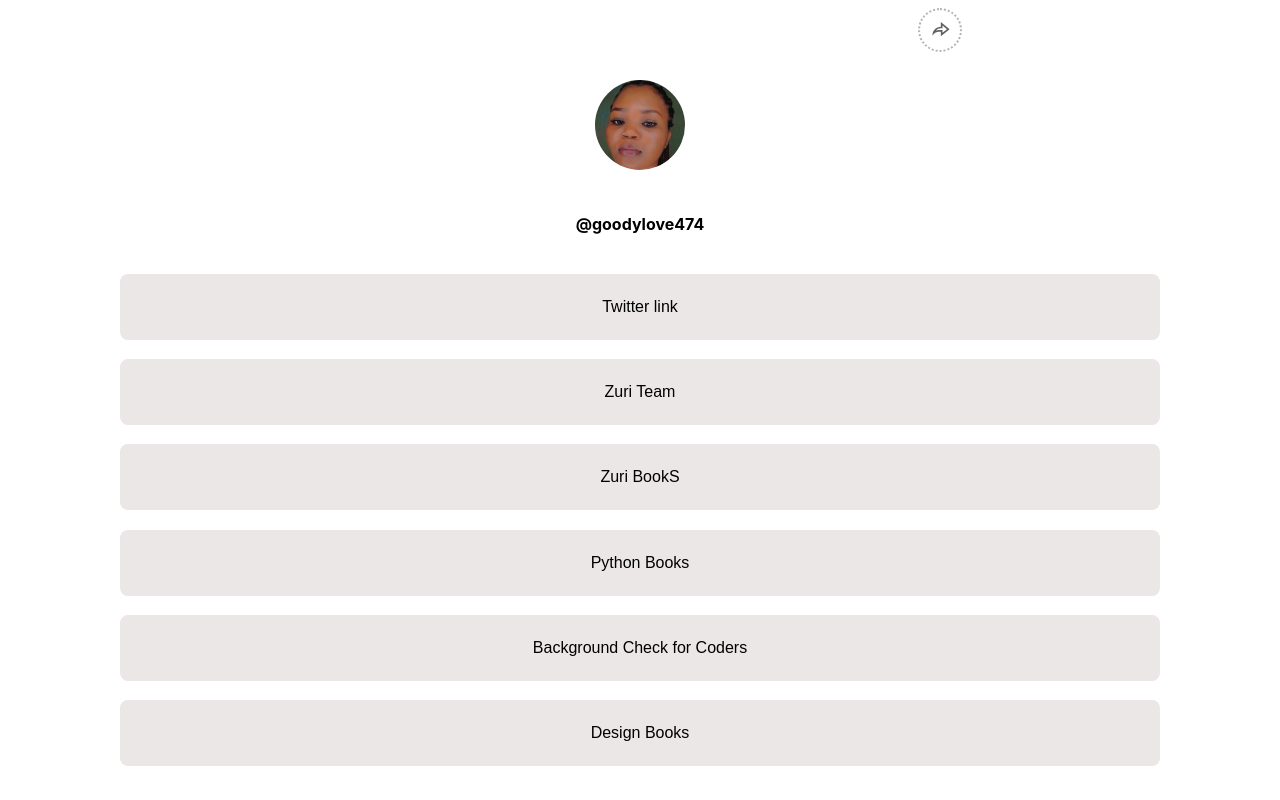
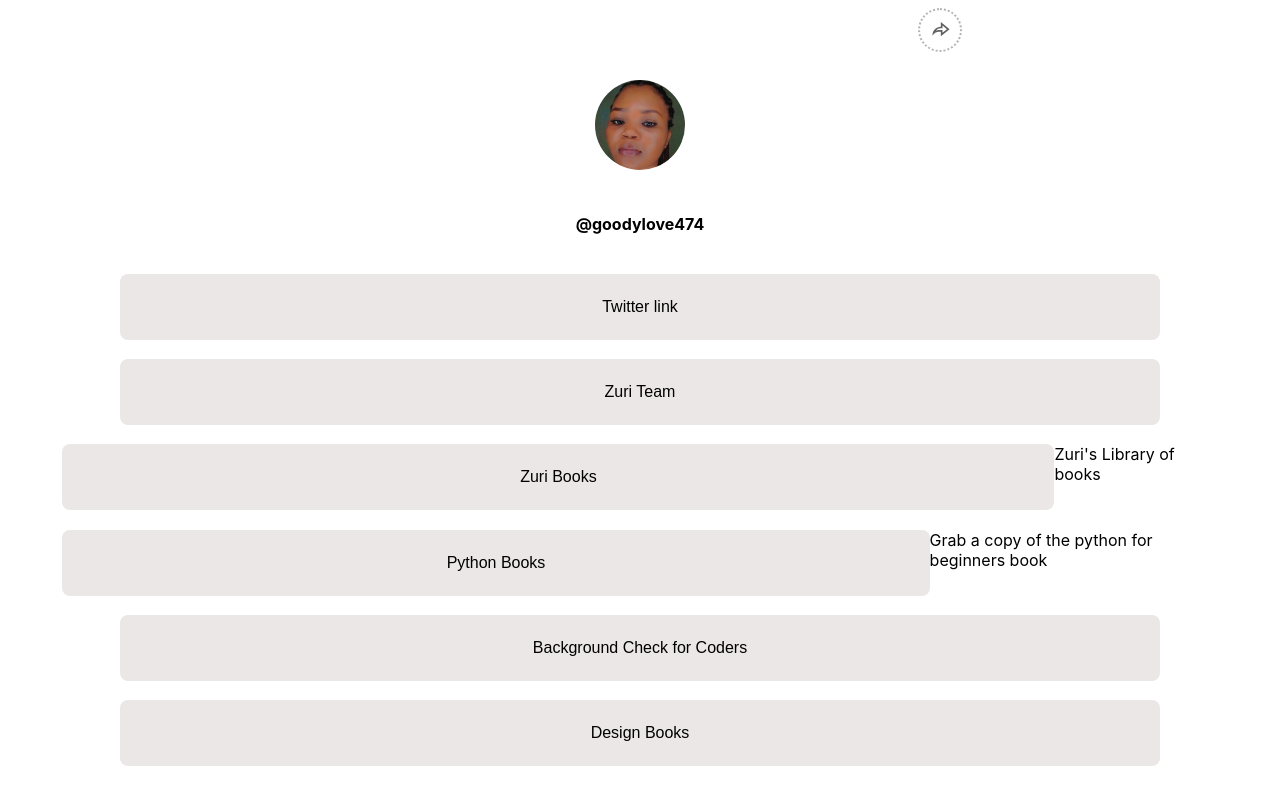
Before and after one commit to goodylove/linktree, a React (Create React App) app: page / in a window 1280 px wide. Shown: the top 800 px of the page. Built offline with nearby package versions, Linux system fonts and the light colour scheme.

Commit message:
complete props LinkButton

```diff
--- a/src/App.jsx
+++ b/src/App.jsx
@@ -37,21 +37,33 @@
             <LinkButton href="https://twitter.com/goodylove474">Twitter link</LinkButton>
           </li>
           <li>
-            <LinkButton id="btn_zuri" href="https://training.zuri.team/">Zuri Team</LinkButton>
+            <LinkButton id="btn_zuri" href="https://training.zuri.team/" tooltipSubText="Meets the Zuri Team">Zuri Team</LinkButton>
           </li>
           <li>
-            <LinkButton id="books" href="http://books.zuri.team ">Zuri BookS</LinkButton>
+            <LinkButton id="books" href="https://books.zuri.team"
+              tooltipTitle="Zuri's Library of books"
+              tooltipSubText="You can find all kinds of tech related books right here on the Zuri librabry, you get access to free and premium books to help you with your tech journey."
+            >
+              Zuri Books
+            </LinkButton>
           </li>
           <li>
-            <LinkButton id="book__python" href="https://books.zuri.team/">Python Books</LinkButton>
+            <LinkButton
+              id="book__python"
+              href="https://books.zuri.team/python-for-beginners?ref_id=nwachukwugoodness"
+              tooltipTitle="Grab a copy of the python for beginners book"
+              tooltipSubText="Are you new to python? Grab a copy of my beginner's friendly book on python."
+            >Python Books</LinkButton>
           </li>
           <li>
-            <LinkButton id="pitch" href="https://background.zuri.team/">
+            <LinkButton id="pitch" href="https://background.zuri.team/"
+            tooltipSubText="Tech talent hunt is a program where you get to test your tech skills and watch others do amazing works with their skills"
+            >
               Background Check for Coders
             </LinkButton>
           </li>
           <li>
-            <LinkButton id="book__design" href="https://books.zuri.team/design-rules">Design Books</LinkButton>
+            <LinkButton id="book__design" href="https://books.zuri.team/design-rules" tooltipSubText="Get the best book money can get you on UI/UX.">Design Books</LinkButton>
           </li>
         </ul>
 
```
